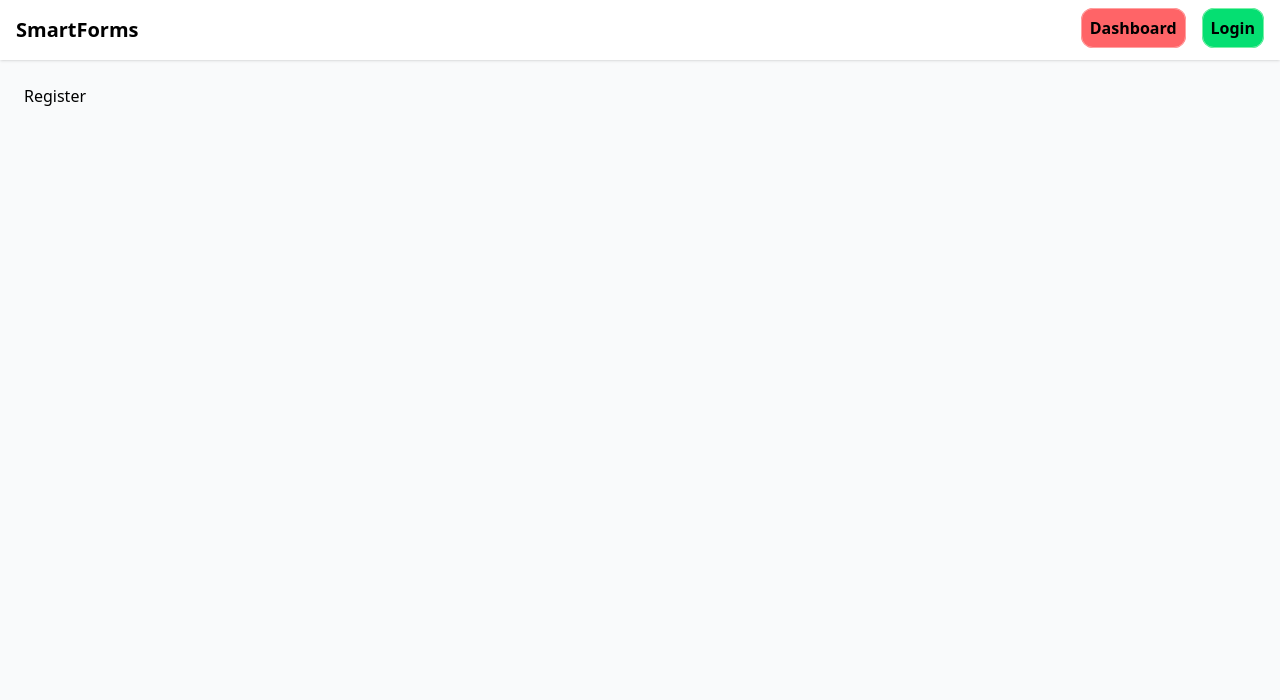
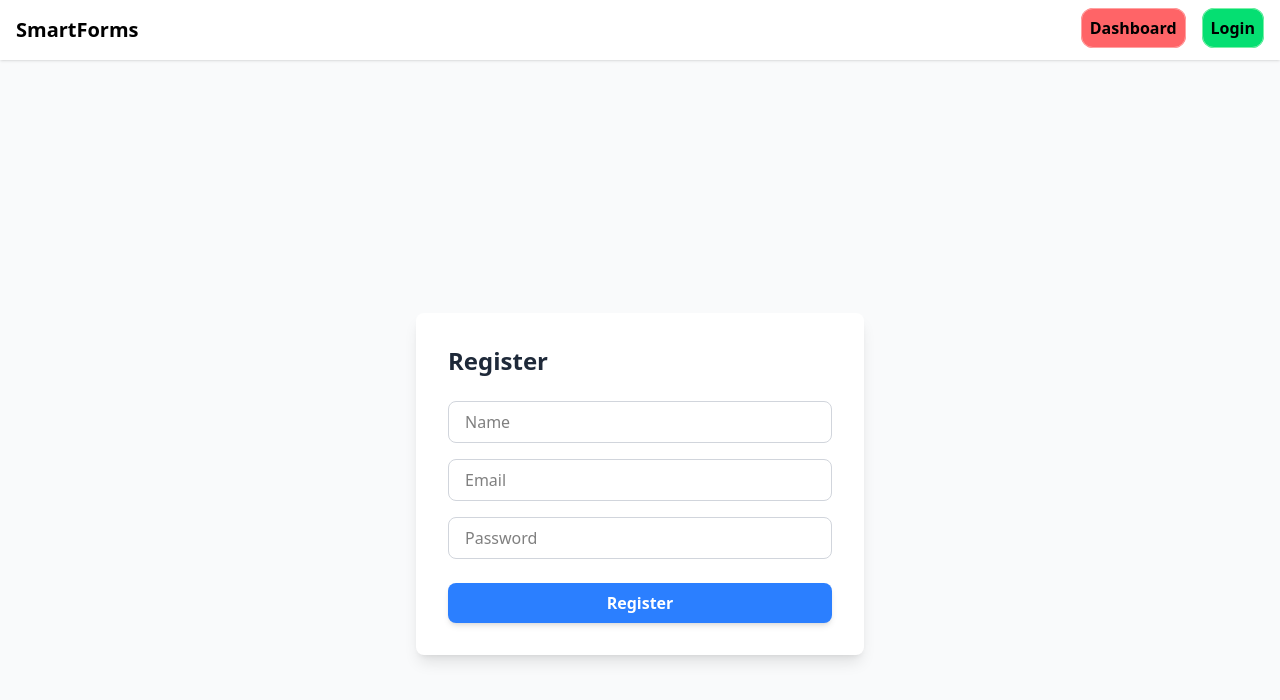
Before and after one commit to rakshithkumar608/smart_form_builder, a React app in the folder frontend/: page /register in a window 1280 px wide. Shown: the top 700 px of the page. Built offline with nearby package versions, Linux system fonts and the light colour scheme; the HTML template or start-up script is replaced by a standard one.

Commit message:
Added registere UI

```diff
--- a/frontend/src/api/http.js
+++ b/frontend/src/api/http.js
@@ -1,6 +1,8 @@
 import axios from 'axios';
 
-const api = axios.create({ baseURL: import.meta.env.VITE_API_URL });
+const api = axios.create({
+  baseURL: import.meta.env.VITE_API_URL || 'http://localhost:5000/api'
+});
 
 api.interceptors.request.use(config => {
   const token = localStorage.getItem('token');
@@ -8,4 +10,7 @@ api.interceptors.request.use(config => {
   return config;
 });
 
+// For debugging - remove after testing
+console.log('API Base URL:', import.meta.env.VITE_API_URL);
+
 export default api;
--- a/frontend/src/pages/Register.jsx
+++ b/frontend/src/pages/Register.jsx
@@ -1,8 +1,66 @@
-import React from 'react'
+import React, { useContext, useState } from 'react'
+import api from '../api/http';
+import { AuthContext } from '../context/AuthContext';
+import { useNavigate } from 'react-router-dom';
 
 const Register = () => {
+  const [form, setForm] = useState({ name: '', email: '', password: '' })
+  const { login } = useContext(AuthContext);
+  const nav = useNavigate();
+
+  const submit = async e => {
+    e.preventDefault();
+    const res = await api.post('/auth/register', form);
+    login(res.data.token, res.data.user);
+    nav('/dashboard')
+  }
+
   return (
-    <div>Register</div>
+    <div className="flex items-center justify-center min-h-screen bg-gray-50">
+      <form onSubmit={submit} className="w-full max-w-md bg-white p-8 rounded-lg shadow-lg">
+        <h2 className="text-2xl font-bold mb-6 text-gray-800">Register</h2>
+
+        <div className="mb-4">
+          <input
+            type="text"
+            value={form.name}
+            onChange={e => setForm({ ...form, name: e.target.value })}
+            placeholder="Name"
+            className="w-full px-4 py-2 border border-gray-300 rounded-lg focus:outline-none focus:ring-2 focus:ring-blue-500 focus:border-transparent"
+            required
+          />
+        </div>
+
+        <div className="mb-4">
+          <input
+            type="email"
+            value={form.email}
+            onChange={e => setForm({ ...form, email: e.target.value })}
+            placeholder="Email"
+            className="w-full px-4 py-2 border border-gray-300 rounded-lg focus:outline-none focus:ring-2 focus:ring-blue-500 focus:border-transparent"
+            required
+          />
+        </div>
+
+        <div className="mb-6">
+          <input
+            type="password"
+            value={form.password}
+            onChange={e => setForm({ ...form, password: e.target.value })}
+            placeholder="Password"
+            className="w-full px-4 py-2 border border-gray-300 rounded-lg focus:outline-none focus:ring-2 focus:ring-blue-500 focus:border-transparent"
+            required
+          />
+        </div>
+
+        <button
+          type="submit"
+          className="w-full bg-blue-500 text-white py-2 px-4 rounded-lg hover:bg-blue-600 transition duration-300 font-semibold shadow-md hover:shadow-lg"
+        >
+          Register
+        </button>
+      </form>
+    </div>
   )
 }
 
```
Also changed, not shown: 1 other file (tests, documents, lock files or other folders).
